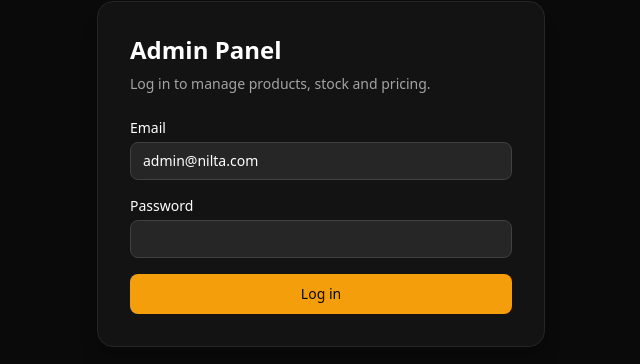
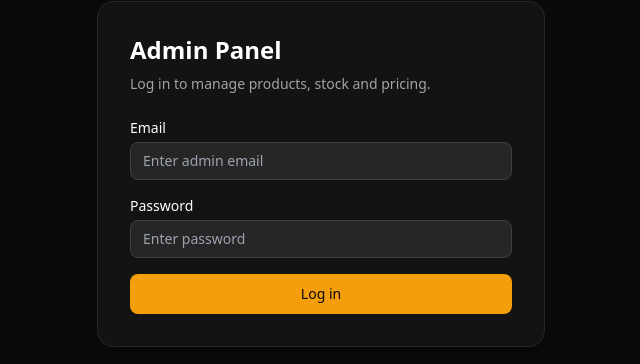
Before and after one commit to yuryjoaca-dev/nilta-flooring, a React (Vite) app: page /admin/login in a window 1280 px wide. Shown: the part 146-510 px from the top of the page, without its empty margins (319-959 px from the left). Built offline with nearby package versions, Linux system fonts and the light colour scheme; no server answers.

Commit message:
New Updates

```diff
--- a/src/pages/admin/AdminLogin.jsx
+++ b/src/pages/admin/AdminLogin.jsx
@@ -1,27 +1,30 @@
 // src/pages/admin/AdminLogin.jsx
-import React, { useState } from "react";
+import React, { useState, useEffect } from "react";
 import { useNavigate } from "react-router-dom";
 import { API_BASE } from "../../config/api";
 
-fetch(`${API_BASE}/api/admin/login`)
-
 export default function AdminLogin() {
   const navigate = useNavigate();
-  const [email, setEmail] = useState("admin@nilta.com");
+  const [email, setEmail] = useState("");
   const [password, setPassword] = useState("");
   const [loading, setLoading] = useState(false);
   const [error, setError] = useState("");
+
+  // ✅ Force empty fields on mount (prevents persisted state / autofill side effects)
+  useEffect(() => {
+    setEmail("");
+    setPassword("");
+  }, []);
 
   async function handleSubmit(e) {
     e.preventDefault();
     setError("");
     setLoading(true);
+
     try {
       const res = await fetch(`${API_BASE}/api/admin/login`, {
         method: "POST",
-        headers: {
-          "Content-Type": "application/json",
-        },
+        headers: { "Content-Type": "application/json" },
         body: JSON.stringify({ email, password }),
       });
 
@@ -47,32 +50,56 @@ export default function AdminLogin() {
         <p className="text-sm text-neutral-400 mb-6">
           Log in to manage products, stock and pricing.
         </p>
-        <form onSubmit={handleSubmit} className="space-y-4">
+
+        {/* ✅ autoComplete off for entire form */}
+        <form onSubmit={handleSubmit} className="space-y-4" autoComplete="off">
+
+          {/* ✅ hidden dummy fields to defeat Chrome autofill */}
+          <input
+            type="text"
+            name="fake-username"
+            autoComplete="username"
+            style={{ display: "none" }}
+          />
+          <input
+            type="password"
+            name="fake-password"
+            autoComplete="new-password"
+            style={{ display: "none" }}
+          />
+
           <div>
             <label className="block text-sm mb-1">Email</label>
             <input
               type="email"
+              name="admin-email"
+              placeholder="Enter admin email"
               className="w-full rounded-lg bg-neutral-800 border border-neutral-700 px-3 py-2 text-sm focus:outline-none focus:ring-2 focus:ring-amber-500"
               value={email}
               onChange={(e) => setEmail(e.target.value)}
-              autoComplete="email"
+              autoComplete="off"
             />
           </div>
+
           <div>
             <label className="block text-sm mb-1">Password</label>
             <input
               type="password"
+              name="admin-password"
+              placeholder="Enter password"
               className="w-full rounded-lg bg-neutral-800 border border-neutral-700 px-3 py-2 text-sm focus:outline-none focus:ring-2 focus:ring-amber-500"
               value={password}
               onChange={(e) => setPassword(e.target.value)}
-              autoComplete="current-password"
+              autoComplete="new-password"
             />
           </div>
+
           {error && (
             <p className="text-sm text-red-400 bg-red-950/40 border border-red-800 rounded-md px-3 py-2">
               {error}
             </p>
           )}
+
           <button
             type="submit"
             disabled={loading}
```
Also changed, not shown: 1 other file (tests, documents, lock files or other folders).
